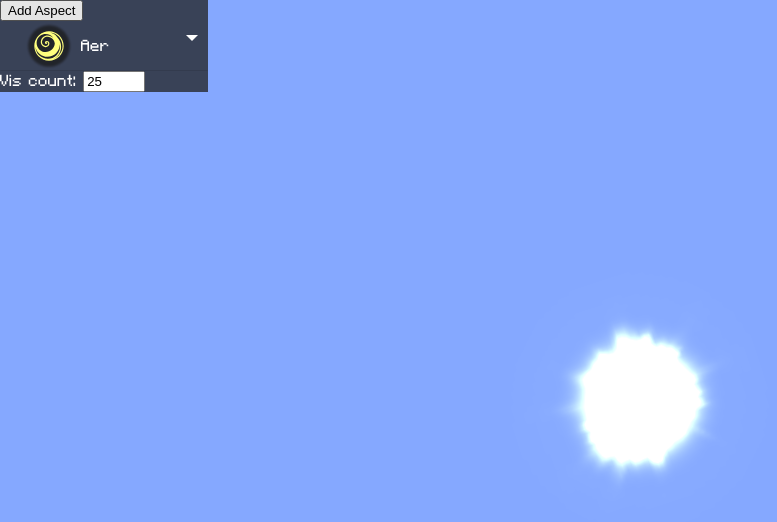
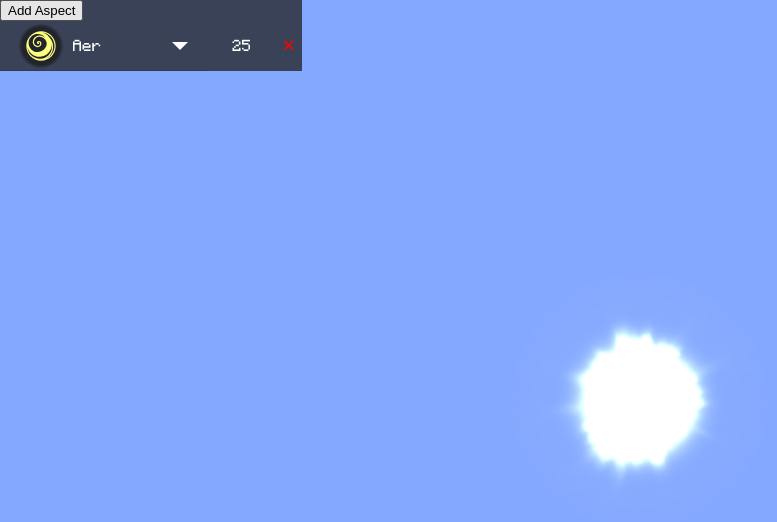
Before and after one commit to DiamondIceNS/diamondicens.github.io, a plain HTML site: page node.html in a window 1280 px wide. Shown: the whole page, without its empty margins (0-777 px from the left). Drawn offline with Linux system fonts and the light colour scheme.

Commit message:
Add ability to remove aspects
Also style the aspect quantity field

and some other css tweaks

```diff
--- a/node.css
+++ b/node.css
@@ -23,8 +23,20 @@ body {
     color: white;
 }
 
+.aspect {
+    display: flex;
+    flex-direction: row;
+    align-items: center;
+}
+
 .aspect-amount {
     width: 4em;
+    background: transparent;
+    border: none;
+    font-family: inherit;
+    color: inherit;
+    font-size: inherit;
+    text-align: center;
 }
 
 .aspect-icon {
@@ -63,12 +75,13 @@ body {
 .select-selected:after {
     position: absolute;
     content: "";
-    top: 14px;
-    right: 10px;
+    top: 50%;
+    right: 1em;
     width: 0;
     height: 0;
-    border: 6px solid transparent;
+    border: 0.5em solid transparent;
     border-color: #fff transparent transparent transparent;
+    transform: translate(-25%, -25%);
 }
 
 .select-selected.select-arrow-active {
@@ -78,13 +91,14 @@ body {
 /*point the arrow upwards when the select box is open (active):*/
 .select-selected.select-arrow-active:after {
     border-color: transparent transparent #fff transparent;
-    top: 7px;
+    top: 50%;
+    transform: translate(-25%, -75%);
 }
 
 /*style the items (options), including the selected item:*/
 .select-items>div, .select-selected {
     color: #ffffff;
-    padding: 8px 16px;
+    padding: 0.5em;
     border: 1px solid transparent;
     border-color: transparent transparent rgba(0, 0, 0, 0.1) transparent;
     cursor: pointer;
@@ -119,3 +133,26 @@ body {
 .select-items>div:hover, .same-as-selected {
     background-color: rgba(0, 0, 0, 0.1);
 }
+
+
+input::-webkit-outer-spin-button,
+input::-webkit-inner-spin-button {
+  -webkit-appearance: none;
+  margin: 0;
+}
+input[type=number] {
+  -moz-appearance: textfield;
+}
+
+.remove-aspect {
+    color: red;
+    font-size: 1.5em;
+    font-weight: bolder;
+    padding: 0.25em;
+    transition: background-color 0.1s ease-out 100ms;
+    cursor: pointer;
+}
+
+.remove-aspect:hover {
+    background-color: rgba(255,0,0,0.45);
+}
--- a/node.js
+++ b/node.js
@@ -87,7 +87,7 @@ document.addEventListener("DOMContentLoaded", function (event) {
     };
 
     function onChangeAspectAmount(event) {
-        let container = this.parentNode.parentNode;
+        let container = this.parentNode;
         let i = [...container.parentNode.children].findIndex(x => x === container);
         ASPECT_HALOS[i].count = Number(this.value);
     }
@@ -97,7 +97,7 @@ document.addEventListener("DOMContentLoaded", function (event) {
         const aspectContainer = document.createElement("div");
         const aspectSelect = document.createElement("select");
         const aspectAmount = document.createElement("input");
-        const aspectAmountLabel = document.createElement("label");
+        const removeAspectBtn = document.createElement("div");
         const aspectSelectDiv = document.createElement("div");
 
         /** @type {String[]} */
@@ -166,21 +166,30 @@ document.addEventListener("DOMContentLoaded", function (event) {
         aspectAmount.value = "25";
         aspectAmount.min = 1;
         aspectAmount.step = 1;
-        aspectAmountLabel.appendChild(document.createTextNode("Vis count: "));
-        aspectAmountLabel.appendChild(aspectAmount);
+        removeAspectBtn.classList.add("remove-aspect");
+        removeAspectBtn.innerHTML = "&times;";
         aspectSelectDiv.appendChild(aspectSelect)
         aspectContainer.appendChild(aspectSelectDiv);
-        aspectContainer.appendChild(aspectAmountLabel);
+        aspectContainer.appendChild(aspectAmount);
+        aspectContainer.appendChild(removeAspectBtn);
         aspectContainerList.appendChild(aspectContainer);
 
         aspectSelect.addEventListener("change", onChangeAspectType);
         aspectAmount.addEventListener("change", onChangeAspectAmount);
+        removeAspectBtn.addEventListener("click", removeAspect);
 
         ASPECT_HALOS.push({
             aspect: defaultSelected,
             count: 25,
             bufferInfo: twgl.primitives.createXYQuadBufferInfo(gl, 1, 0, 0)
         });
+    }
+
+    function removeAspect() {
+        const aspectElement = this.parentNode;
+        const i = [...aspectElement.parentNode.children].findIndex(x => x === aspectElement);
+        ASPECT_HALOS.splice(i, 1);
+        aspectElement.parentNode.removeChild(aspectElement);
     }
 
     /** Click event handler for an aspect list custom select dropdown option. */
@@ -196,7 +205,7 @@ document.addEventListener("DOMContentLoaded", function (event) {
                 let container = this.parentNode.parentNode.parentNode;
                 let ii = [...container.parentNode.children].findIndex(x => x === container);
                 ASPECT_HALOS[ii].aspect = selectElement.value;
-                for (const x of this.parentNode.parentNode.children) x.classList.remove("same-as-selected");
+                for (const x of this.parentNode.children) x.classList.remove("same-as-selected");
                 this.classList.add("same-as-selected");
             }
         }
```
